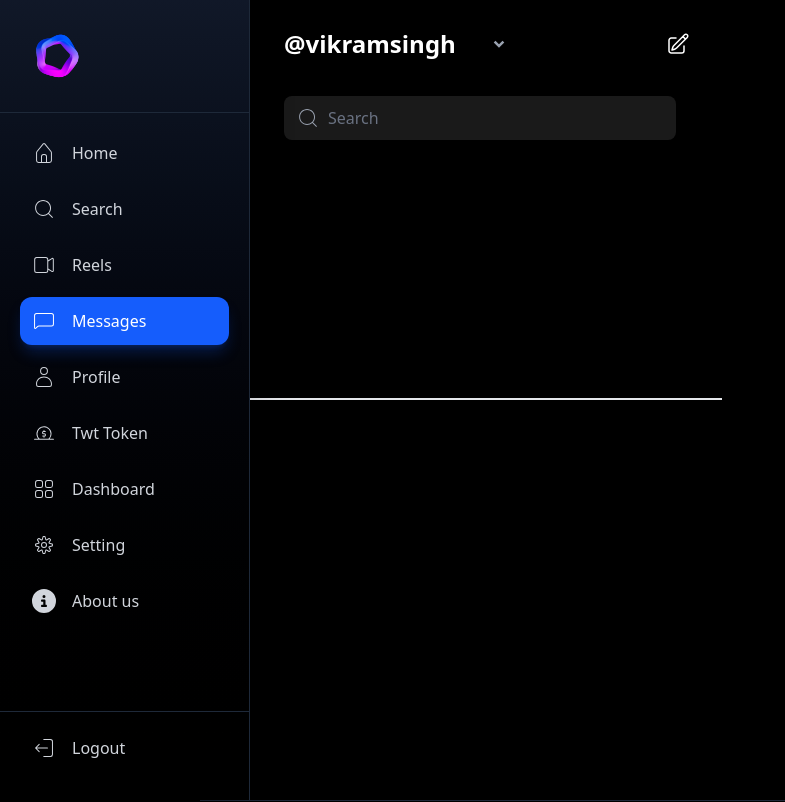
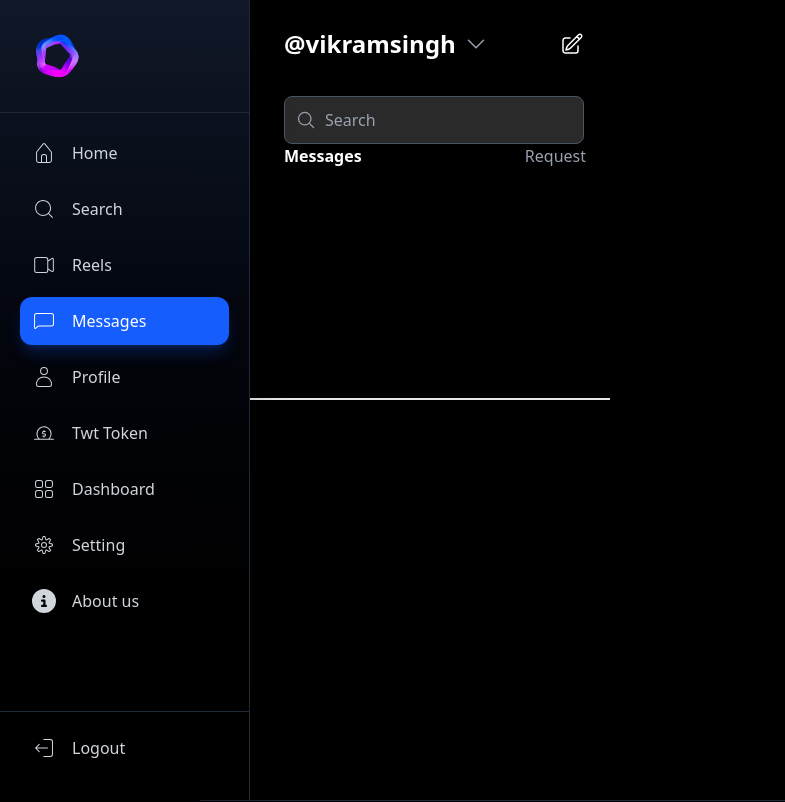
Before and after one commit to codewith-raj/VARTUL-MAIN, a React (Vite) app in the folder Frontend/: page /chat in a window 1280 px wide. Shown: the top 802 px of the page, without its empty margins (0-785 px from the left). Built offline with nearby package versions, Linux system fonts and the light colour scheme.

Commit message:
Add @heroicons/react dependency and update Chatleft component with new icons; introduce dummy chat data

```diff
--- a/Frontend/package.json
+++ b/Frontend/package.json
@@ -10,6 +10,7 @@
     "preview": "vite preview"
   },
   "dependencies": {
+    "@heroicons/react": "^2.2.0",
     "@tailwindcss/vite": "^4.1.12",
     "axios": "^1.11.0",
     "lucide-react": "^0.543.0",
--- a/Frontend/src/Components/Chat/Chatleft.jsx
+++ b/Frontend/src/Components/Chat/Chatleft.jsx
@@ -1,23 +1,22 @@
 import React from 'react';
-import { RiArrowDropDownLine } from "react-icons/ri";
-import { CiSearch } from "react-icons/ci";
+import { ChevronDownIcon, PencilIcon, MagnifyingGlassIcon } from '@heroicons/react/24/outline';
 
 const Chatleft = () => {
   return (
-    <div className='p-4 sm:p-6 max-h-screen w-full max-w-[800px] mx-auto lg:ml-40 xl:ml-65'>
+    <div className='p-4 sm:p-6 max-h-screen w-full max-w-[350px] mx-auto lg:ml-40 xl:ml-65 bg-black'>
       {/* Header Section */}
       <div className='flex items-center justify-between sm:justify-start sm:space-x-8 md:space-x-12 lg:space-x-16'>
         {/* User Profile */}
-        <div className='flex items-center gap-7 cursor-pointer hover:opacity-80 transition-opacity duration-200'>
+        <div className='flex items-center gap-2 cursor-pointer hover:opacity-80 transition-opacity duration-200'>
           <p className='font-bold text-xl sm:text-2xl text-white truncate max-w-[150px] sm:max-w-none'>
             @vikramsingh
           </p>
-          <RiArrowDropDownLine className='text-2xl sm:text-3xl text-gray-400 hover:text-white transition-colors duration-200 flex-shrink-0'/>
+          <ChevronDownIcon className='w-6 h-6 text-gray-400 hover:text-white transition-colors duration-200 flex-shrink-0'/>
         </div>
 
         {/* Edit Icon */}
-        <div className='cursor-pointer ml-20 p-2 rounded-lg transition-colors duration-200 flex-shrink-0'>
-          <svg
+        <div className='cursor-pointer p-2  rounded-lg transition-colors duration-200 flex-shrink-0'>
+           <svg
             xmlns="http://www.w3.org/2000/svg"
             fill="none"
             viewBox="0 0 24 24"
@@ -35,17 +34,21 @@ const Chatleft = () => {
       </div>
 
       {/* Search Section */}
-      <div className='mt-6 sm:mt-8 relative'>
-        <div className='relative'>
+      <div className='mt-6 sm:mt-8'>
+        <div className='relative w-[300px] max-w-md'>
+          <MagnifyingGlassIcon className='absolute left-3 top-1/2 transform -translate-y-1/2 w-5 h-5 text-gray-400 pointer-events-none z-10'/>
           <input
+            type="text"
             placeholder='Search'
-            className='bg-[#1a1a1a] border-none w-98 h-10 sm:h-11 rounded-lg pl-4 pr-12 text-sm sm:text-base text-white placeholder-gray-500 placeholder:p-7    focus:outline-none'
+            className='w-full h-10 sm:h-12 bg-[#2a2a2a] border border-gray-600 rounded-lg pl-10 pr-4 text-sm sm:text-base text-white placeholder-gray-400 focus:outline-none transition-all duration-200'
           />
-          <CiSearch className='absolute left-3 top-1/2 transform -translate-y-1/2 text-xl sm:text-2xl text-gray-400 pointer-events-none'/>
         </div>
       </div>
 
-
+      <div className='flex justify-between'>
+        <p className='font-bold text-md'>Messages</p>
+        <p className='text-gray-400 cursor-pointer'>Request</p>
+      </div>
     </div>
   );
 };
--- a/Frontend/src/assets/Storydummydata.js
+++ b/Frontend/src/assets/Storydummydata.js
@@ -121,3 +121,63 @@ export const dummySuggested = [
     note: "Followed by creative_riya",
   },
 ];
+
+
+
+//dummy data for chats
+export const dummyChats = [
+  {
+    id: 1,
+    name: "Devansh Tiwari",
+    profile: img1,
+    lastMessage: "Devansh sent an attachment.",
+    time: "21m",
+    unread: true,
+    isAttachment: true,
+  },
+  {
+    id: 2,
+    name: "Hritik Raj",
+    profile: img2,
+    lastMessage: "Hritik sent an attachment.",
+    time: "1h",
+    unread: true,
+    isAttachment: true,
+  },
+  {
+    id: 3,
+    name: "Piyush",
+    profile: img3,
+    lastMessage: "Isko kabhi dekha?",
+    time: "5h",
+    unread: true,
+    isAttachment: false,
+  },
+  {
+    id: 4,
+    name: "ammy singh",
+    profile: img4,
+    lastMessage: "ਭੁਟਟਮ sent an attachment.",
+    time: "9h",
+    unread: true,
+    isAttachment: true,
+  },
+  {
+    id: 5,
+    name: "Manya",
+    profile: img5,
+    lastMessage: "Veer sent an attachment.",
+    time: "1d",
+    unread: true,
+    isAttachment: true,
+  },
+  {
+    id: 6,
+    name: "Aryan Gupta",
+    profile: img1,
+    lastMessage: "Reacted 😂 to your message",
+    time: "2d",
+    unread: false,
+    isAttachment: false,
+  },
+];
```
Also changed, not shown: 1 other file (tests, documents, lock files or other folders).
